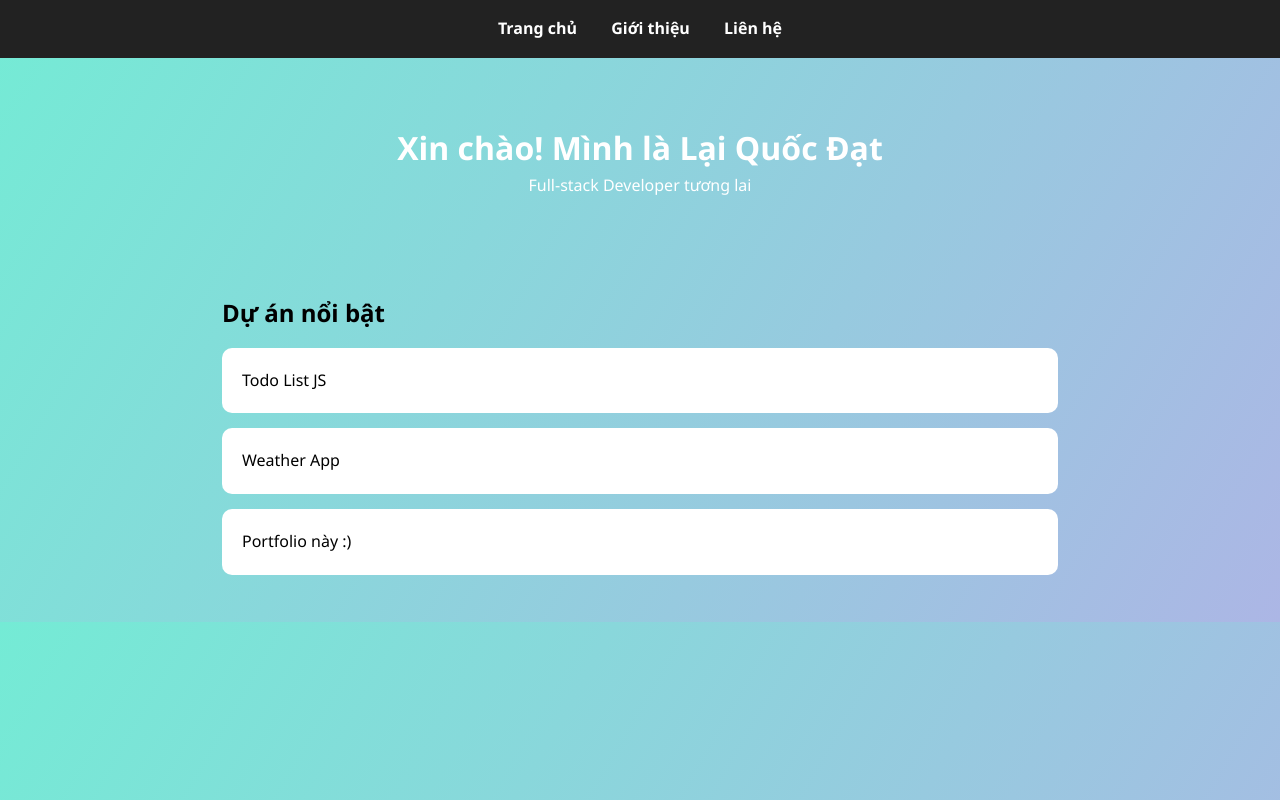
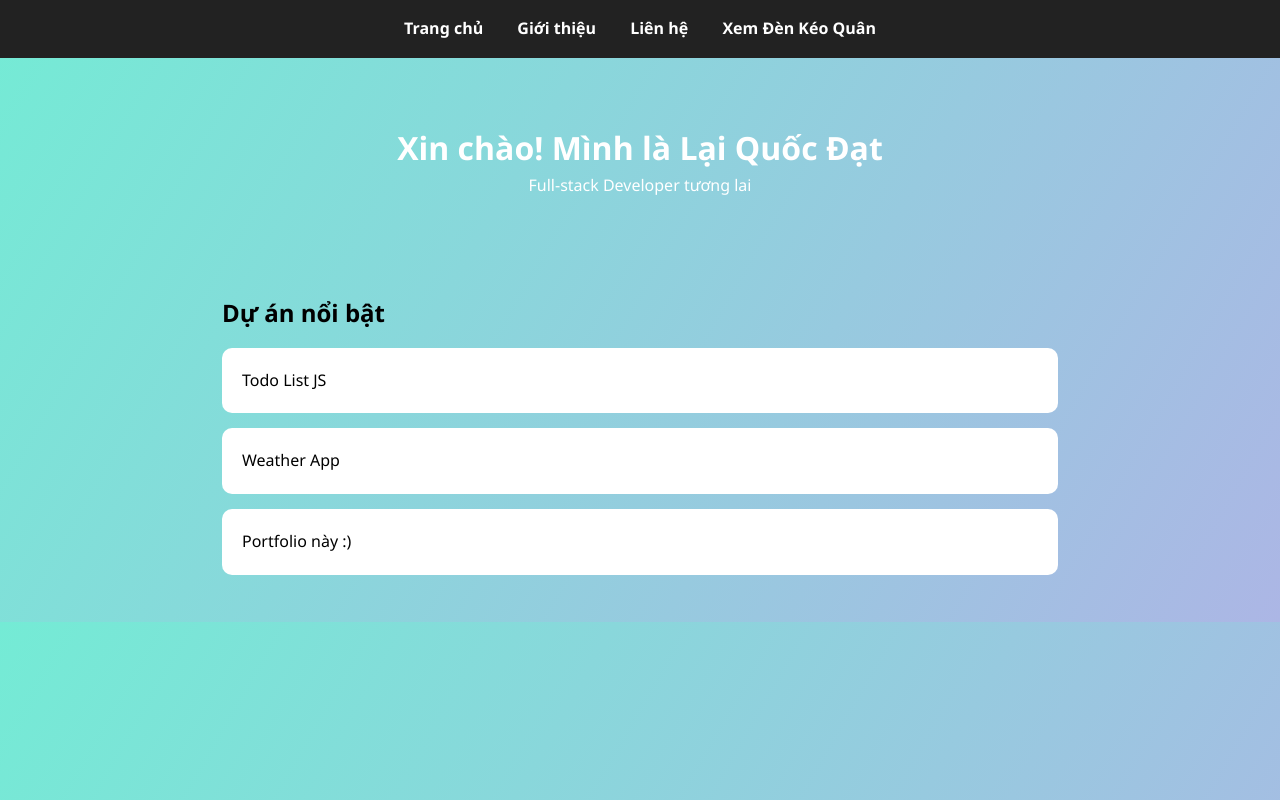
Before and after one commit to QuocDatRio/quocdat---portfolio, a plain HTML site: page index.html in a window 1280 px wide. Drawn offline with Linux system fonts and the light colour scheme; files whose address does not match are found by name.

Commit message:
Update index.html

```diff
--- a/index.html
+++ b/index.html
@@ -11,6 +11,7 @@
         <a href="index.html">Trang chủ</a>
         <a href="about.html">Giới thiệu</a>
         <a href="contact.html">Liên hệ</a>
+        <a href="denkeoquan.html" target="_blank">Xem Đèn Kéo Quân</a>
     </nav>
 
     <header>
```
